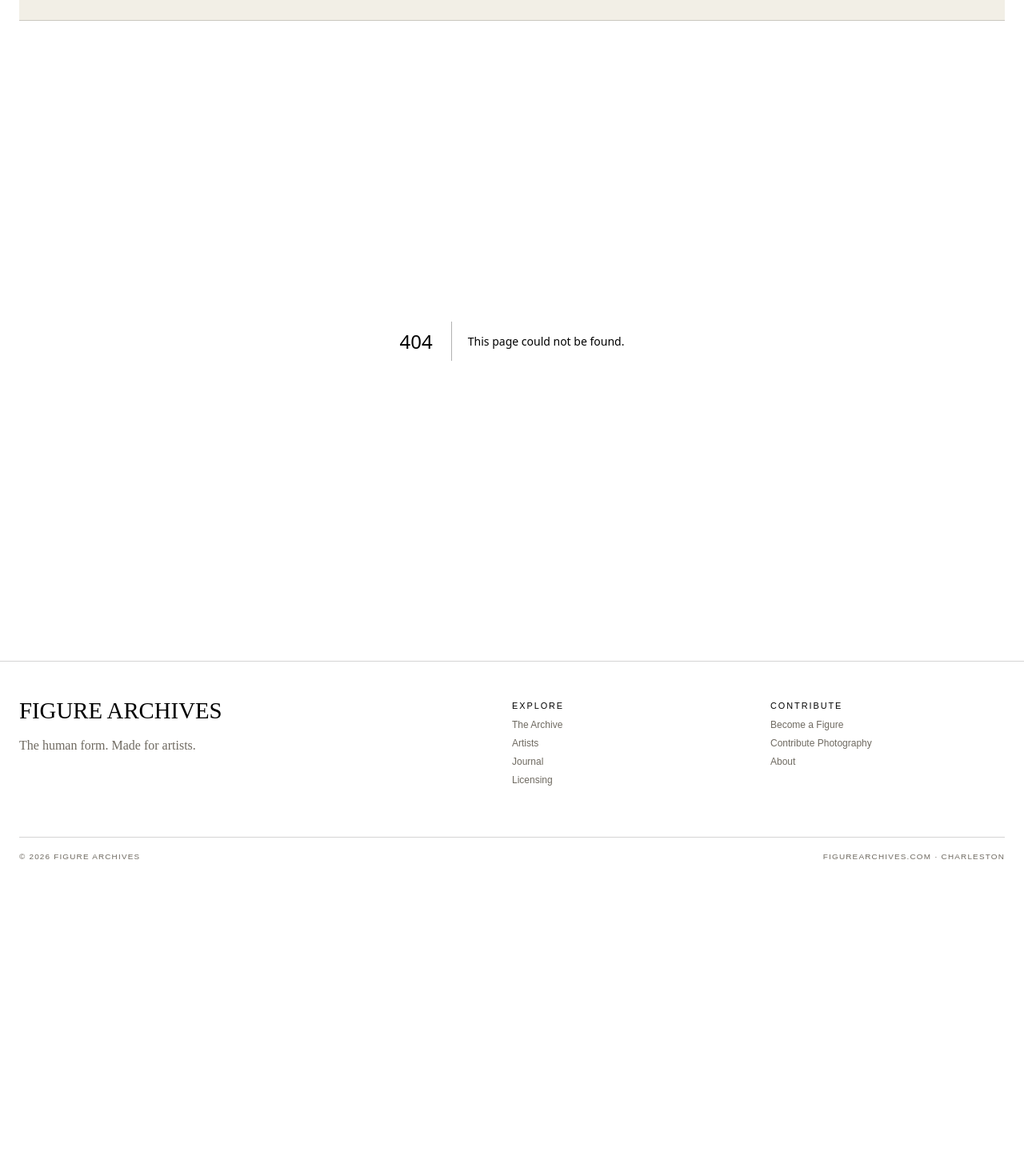
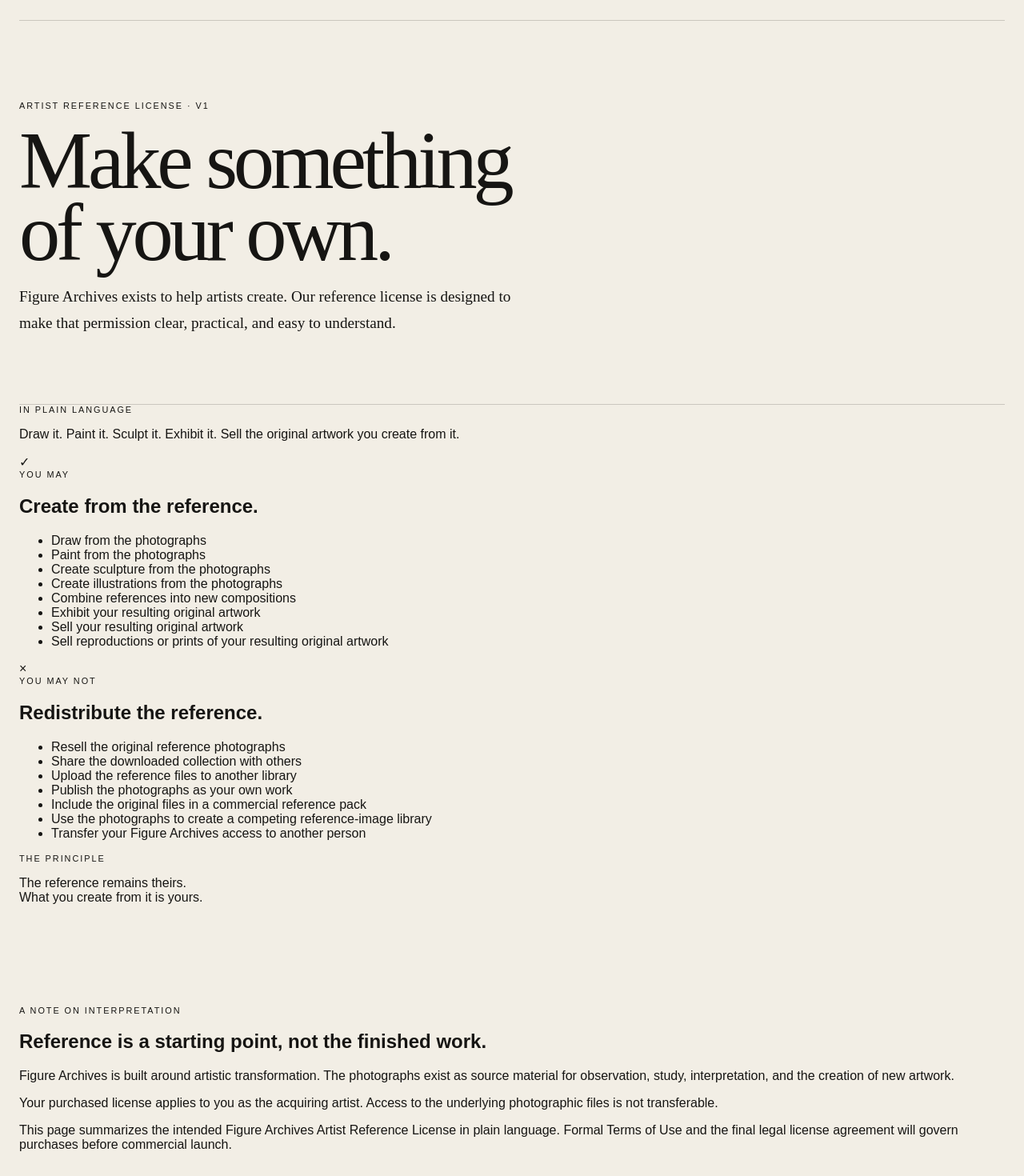
Before and after one commit to stephencefalo/figure-archives, a Next.js app: page /licensing in a window 1280 px wide. Before the commit this address had no page. Shown: the part 60-1530 px from the top of the page at 80% size. Before the commit the page ends 1166 px from the top, so only its background shows below. Built offline with nearby package versions, Linux system fonts and the light colour scheme.

Commit message:
Create page.tsx

```diff
--- /dev/null
+++ b/app/licensing/page.tsx
@@ -0,0 +1,141 @@
+import type { Metadata } from "next";
+
+export const metadata: Metadata = {
+  title: "Artist Reference License",
+  description:
+    "The Figure Archives Artist Reference License explains how artists may use reference studies to create and sell original artwork.",
+};
+
+export default function LicensingPage() {
+  return (
+    <main>
+      <section className="page-hero shell">
+        <div className="eyebrow">
+          Artist Reference License · V1
+        </div>
+
+        <h1>
+          Make something
+          <br />
+          of your own.
+        </h1>
+
+        <p>
+          Figure Archives exists to help artists create.
+          Our reference license is designed to make that
+          permission clear, practical, and easy to understand.
+        </p>
+      </section>
+
+      <section className="license-intro shell">
+        <div className="eyebrow">In plain language</div>
+
+        <p className="license-statement">
+          Draw it. Paint it. Sculpt it.
+          Exhibit it. Sell the original
+          artwork you create from it.
+        </p>
+      </section>
+
+      <section className="license-grid shell">
+        <div className="license-column allowed">
+          <div className="license-symbol">✓</div>
+
+          <div className="eyebrow">You may</div>
+
+          <h2>Create from the reference.</h2>
+
+          <ul>
+            <li>Draw from the photographs</li>
+            <li>Paint from the photographs</li>
+            <li>Create sculpture from the photographs</li>
+            <li>Create illustrations from the photographs</li>
+            <li>Combine references into new compositions</li>
+            <li>Exhibit your resulting original artwork</li>
+            <li>Sell your resulting original artwork</li>
+            <li>
+              Sell reproductions or prints of your resulting
+              original artwork
+            </li>
+          </ul>
+        </div>
+
+        <div className="license-column restricted">
+          <div className="license-symbol">×</div>
+
+          <div className="eyebrow">You may not</div>
+
+          <h2>Redistribute the reference.</h2>
+
+          <ul>
+            <li>Resell the original reference photographs</li>
+            <li>Share the downloaded collection with others</li>
+            <li>Upload the reference files to another library</li>
+            <li>Publish the photographs as your own work</li>
+            <li>
+              Include the original files in a commercial
+              reference pack
+            </li>
+            <li>
+              Use the photographs to create a competing
+              reference-image library
+            </li>
+            <li>
+              Transfer your Figure Archives access to
+              another person
+            </li>
+          </ul>
+        </div>
+      </section>
+
+      <section className="license-principle">
+        <div className="shell">
+          <div className="eyebrow">The principle</div>
+
+          <p>
+            The reference remains theirs.
+            <br />
+            What you create from it is yours.
+          </p>
+        </div>
+      </section>
+
+      <section className="section shell">
+        <div className="license-details">
+          <div>
+            <div className="eyebrow">
+              A note on interpretation
+            </div>
+
+            <h2>
+              Reference is a starting point,
+              not the finished work.
+            </h2>
+          </div>
+
+          <div>
+            <p>
+              Figure Archives is built around artistic
+              transformation. The photographs exist as source
+              material for observation, study, interpretation,
+              and the creation of new artwork.
+            </p>
+
+            <p>
+              Your purchased license applies to you as the
+              acquiring artist. Access to the underlying
+              photographic files is not transferable.
+            </p>
+
+            <p className="legal-note">
+              This page summarizes the intended Figure Archives
+              Artist Reference License in plain language. Formal
+              Terms of Use and the final legal license agreement
+              will govern purchases before commercial launch.
+            </p>
+          </div>
+        </div>
+      </section>
+    </main>
+  );
+}
```
